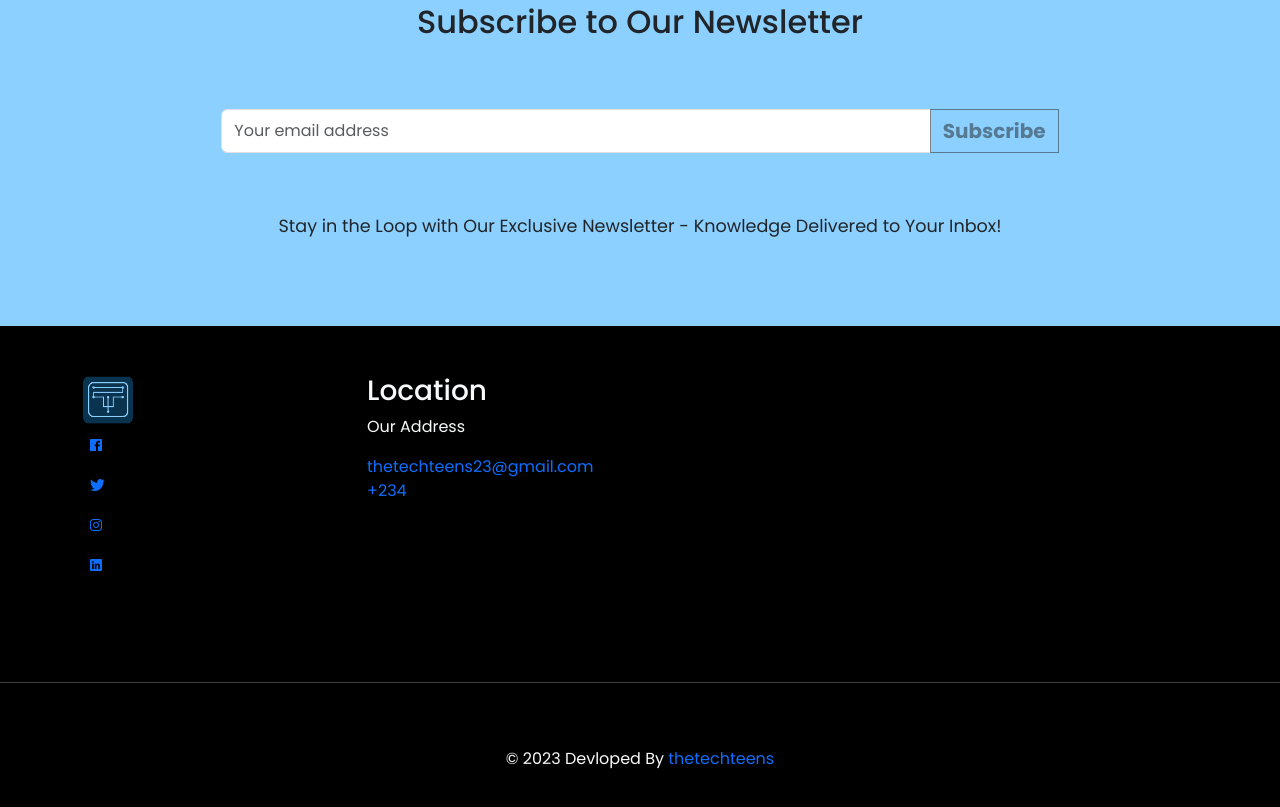
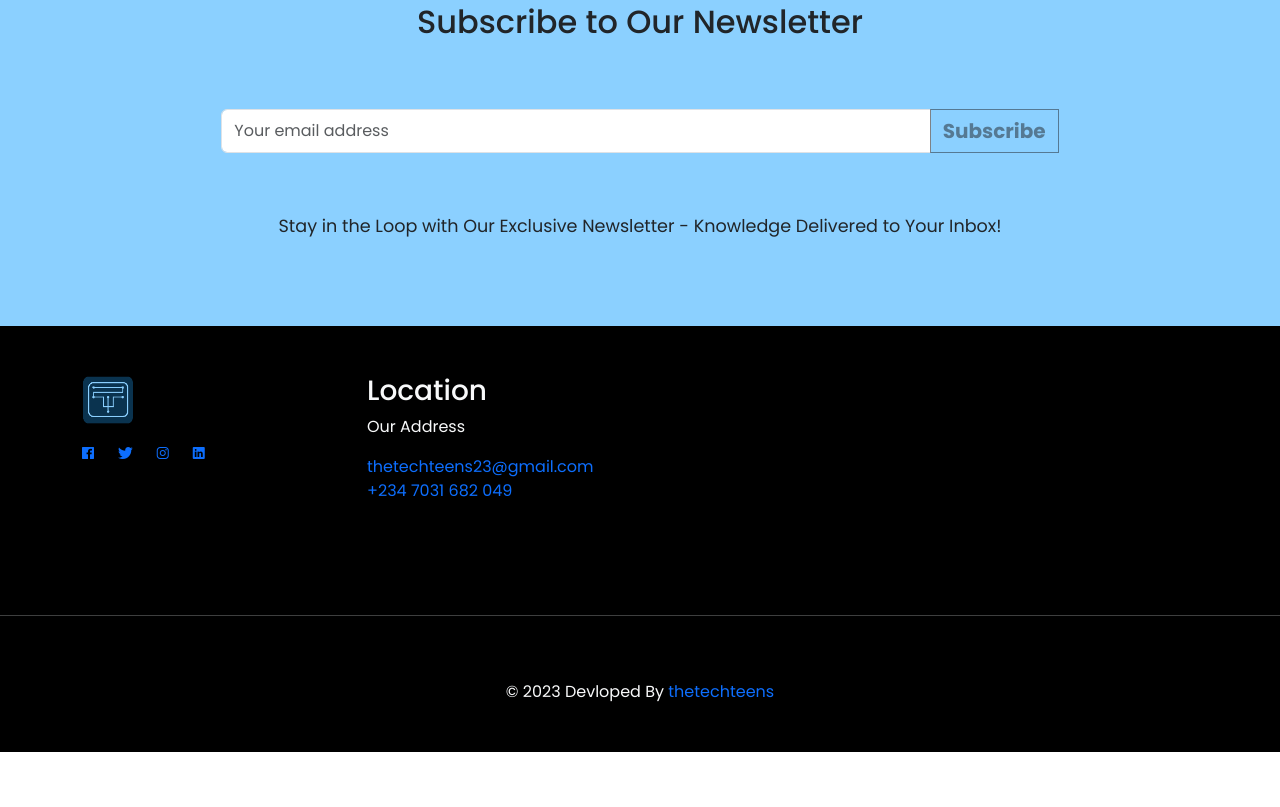
Before and after one commit to dtechbro/teenblog, a plain HTML site: page frontend/index.html in a window 1280 px wide. Shown: the part 1899-2706 px from the top of the page. After the commit the page ends 2651 px from the top, so only its background shows below. Drawn offline with nearby package versions, Linux system fonts and the light colour scheme; no server answers; a web font is replaced by a local one.

Commit message:
fixing desktop nav and social links

```diff
--- a/frontend/index.html
+++ b/frontend/index.html
@@ -38,9 +38,9 @@
                         <a class="nav-link btn" href="#contact">Contact</a>
                     </li>
                 </ul>
-                <ul class="navbar-nav mx-auto">
+                <ul class="navbar-nav mx-md-3">
                     <li class="nav-item">
-                        <a class="nav-link btn color-db-btn px-4 me-md-3 py-2" href="#">Register</a>
+                        <a class="nav-link btn color-db-btn px-4 py-2" href="#">Register</a>
                     </li>
                     <li class="nav-item">
                         <a class="nav-link btn color-db-btn px-4 py-2" href="#">Login</a>
@@ -158,23 +158,23 @@
         <div class="container">
             <div class="row">
                 <div class="col-lg-3 col-md-6 sm-padding">
-                    <div class="footer_widget">
+                    <div class="footer-widget">
                         <img class="mb-15" src="images/logo.png" width="20%" alt="Brand">
-                        <ul class="navbar-nav ms-2 widget-social">
-                            <li class="nav-item">
-                                <a href="#" class="nav-link text-primary text-primary" target="_self"><i class="icon ion-logo-facebook"></i></a>
+                        <ul class="mt-3 px-0 d-flex widget-social">
+                            <li class="">
+                                <a href="#" class="text-primary" target="_self"><i class="icon ion-logo-facebook"></i></a>
                             </li>
-                            <li class="nav-item">
-                                <a href="https://www.twitter.com/dtechteens/#" class="nav-link text-primary" target="_self"><i class="icon ion-logo-twitter"></i></a>
+                            <li class="">
+                                <a href="https://www.twitter.com/dtechteens/#" class="text-primary" target="_self"><i class="icon ion-logo-twitter"></i></a>
                             </li>
-                            <!-- <li class="nav-item">
-                                <a href="#" class="nav-link text-primary"><i class="icon ion-logo-googleplus" target="_self"></i></a>
+                            <!-- <li class="">
+                                <a href="#" class="text-primary"><i class="icon ion-logo-googleplus" target="_self"></i></a>
                             </li> -->
-                            <li class="nav-item">
-                                <a href="https://www.instagram.com/dtechteens/#" class="nav-link text-primary"><i class="icon ion-logo-instagram" target="_self"></i></a>
+                            <li class="">
+                                <a href="https://www.instagram.com/dtechteens/#" class="text-primary"><i class="icon ion-logo-instagram" target="_self"></i></a>
                             </li>
-                            <li class="nav-item">
-                                <a href="#" class="nav-link text-primary"><i class="icon ion-logo-linkedin" target="_self"></i></a>
+                            <li class="">
+                                <a href="#" class="text-primary"><i class="icon ion-logo-linkedin" target="_self"></i></a>
                             </li>
                         </ul>
                     </div>
@@ -183,7 +183,7 @@
                     <div class="footer-widget">
                         <h3>Location</h3>
                         <p>Our Address</p>
-                        <p><a href="mailto:thetechteens23@gmail.com">thetechteens23@gmail.com</a> <br><a href="https://wa.me/234?text=Hello%20there,%20I%20am%20interested%20in.">+234</a></p>
+                        <p><a href="mailto:thetechteens23@gmail.com">thetechteens23@gmail.com</a> <br><a href="https://wa.me/234?text=Hello%20there,%20I%20am%20interested%20in.">+234 7031 682 049</a></p>
                     </div>
                 </div>
             </div>
--- a/frontend/style.css
+++ b/frontend/style.css
@@ -144,6 +144,12 @@ li .color-db-btn
     font-family: 'Poppins', sans-serif;
 }
 
+ul
+{
+    list-style-type: none;
+    column-gap: 1.5rem;
+}
+
 .footer-section a, .widget-section a
 {
     text-decoration: none;
```
